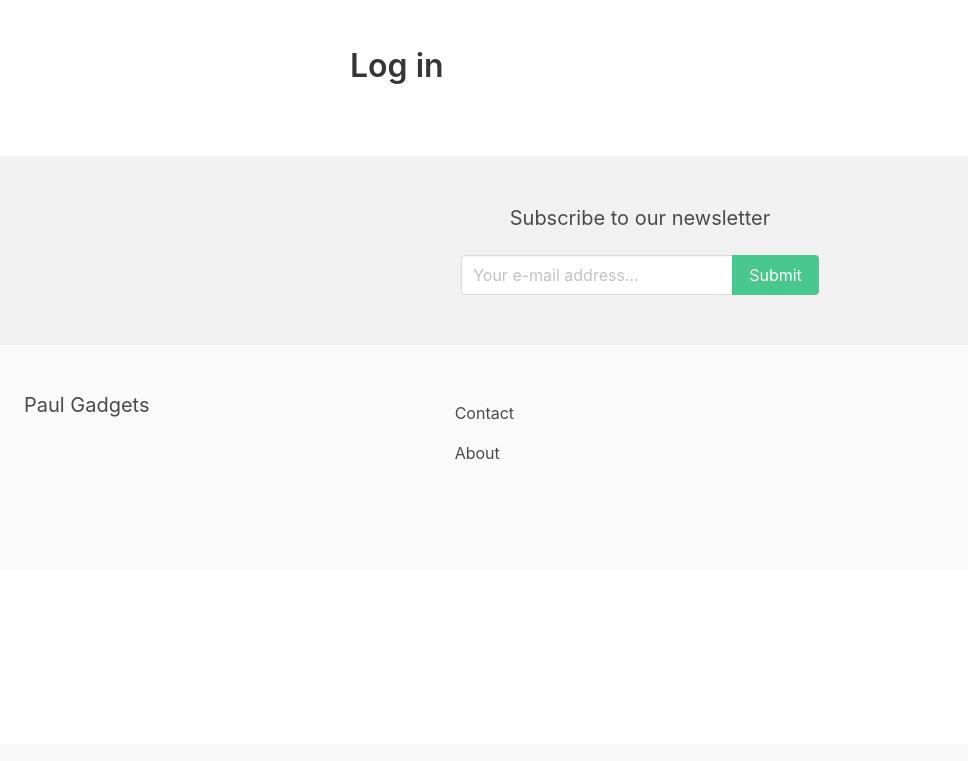
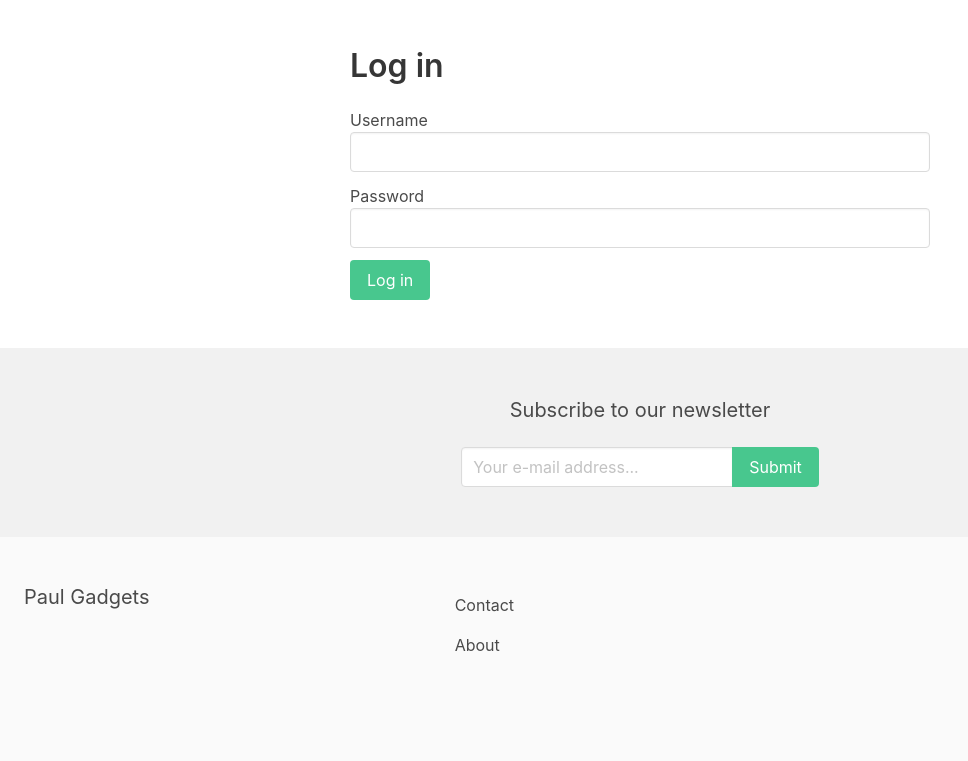
Before and after one commit to paultrigcode/EcommerceGadget, a Django app: template apps/userprofile/templates/login.html in a window 1280 px wide. Shown: the part 56-817 px from the top of the page, without its empty margins (0-968 px from the left). Before the commit the page ends 515 px from the top, so only its background shows below. Run offline with Django 3.2, Linux system fonts and the light colour scheme; the template is opened without the code that fills it, so the values that code supplies are empty; some libraries are stand-ins or nearby versions.

Commit message:
modified templates

```diff
--- a/apps/cart/templates/cart.html
+++ b/apps/cart/templates/cart.html
@@ -146,8 +146,8 @@
 
                 <div class="field">
                     <div class="control">
-                        <button class="button is-primary" v-on:click="buy('stripe')">Pay with stripe</button>
-                        <button class="button is-primary" v-on:click="buy('razorpay')">Pay with razorpay</button>
+<!--                         <button class="button is-primary" v-on:click="buy('stripe')">Pay with stripe</button>
+ -->                        <button class="button is-primary" v-on:click="buy('razorpay')">Pay with razorpay</button>
 
                         <div id="paypal-button-container" class="mt-4"></div>
                     </div>
--- a/apps/cart/views.py
+++ b/apps/cart/views.py
@@ -13,6 +13,7 @@
         b = "{'id': '%s', 'title': '%s', 'price': '%s', 'quantity': '%s', 'total_price': '%s', 'thumbnail': '%s', 'url': '%s', 'num_available': '%s'}," % (product.id, product.title, product.price, item['quantity'], item['total_price'], product.get_thumbnail, url, product.num_available)
 
         productsstring = productsstring + b
+        print(productsstring)
 
     if request.user.is_authenticated:
         first_name = request.user.first_name
--- a/apps/userprofile/templates/login.html
+++ b/apps/userprofile/templates/login.html
@@ -8,7 +8,35 @@
         <form method="post" action=".">
             {% csrf_token %}
 
-            {{ form.as_p }}
+            <input type="hidden" name="next" value="{{ next }}">
+
+            <div class="field">
+                <label>Username</label>
+
+                <div clas="control">
+                    <input type="text" class="input" name="username" id="id_username">
+                </div>
+            </div>
+
+            <div class="field">
+                <label>Password</label>
+
+                <div clas="control">
+                    <input type="password" class="input" name="password" id="id_password">
+                </div>
+            </div>
+
+            {% if form.errors %}
+                <div class="notification is-danger">
+                    Your username and password didn't match! Please try again!
+                </div>
+            {% endif %}
+
+            <div class="field">
+                <div class="control">
+                    <button class="button is-success">Log in</button>
+                </div>
+            </div>
         </form>
     </div>
 </div>
```
